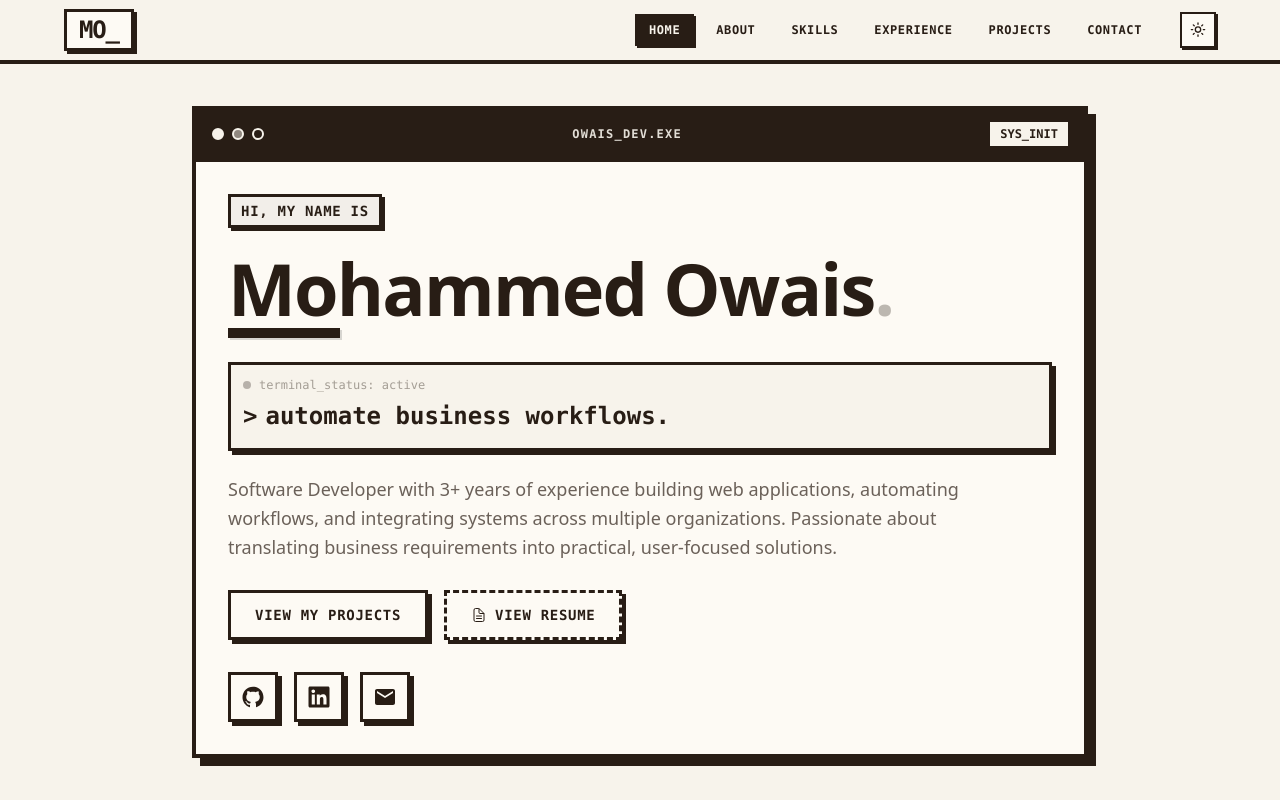
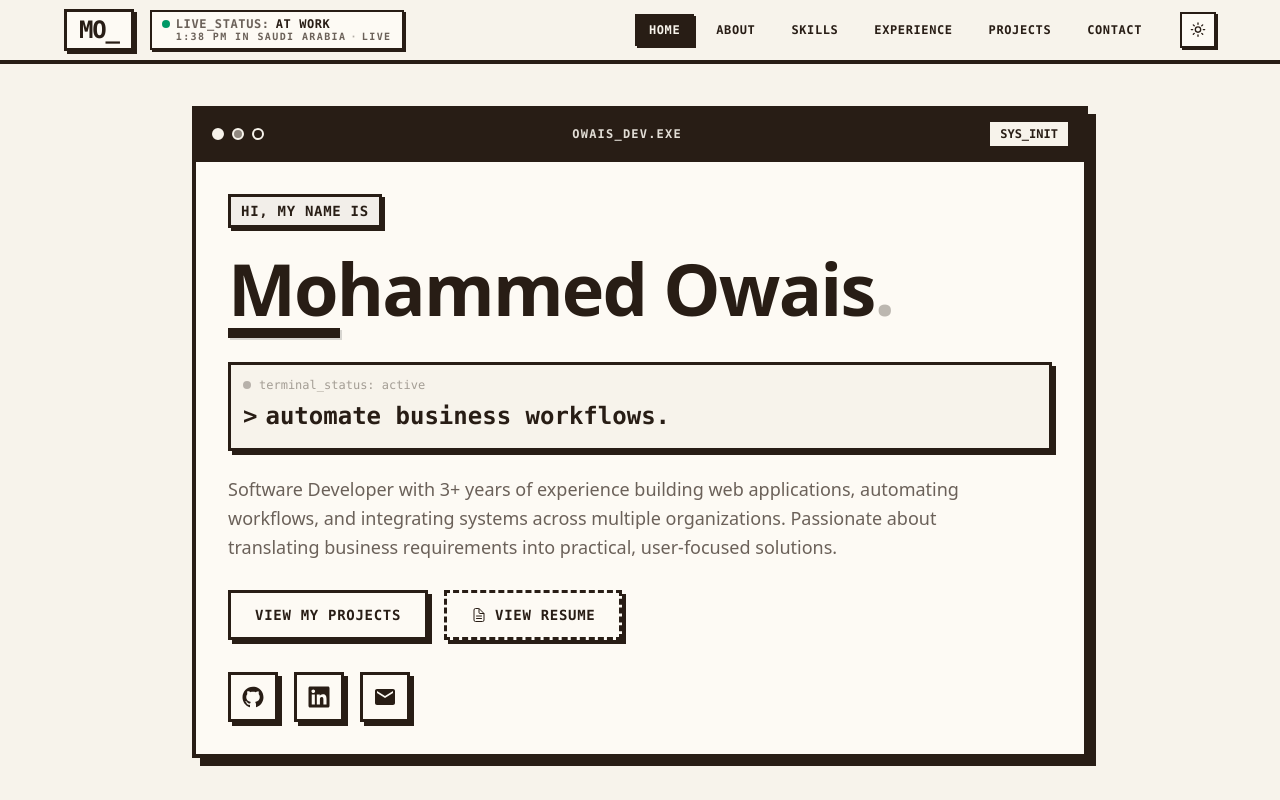
Before and after one commit to Razzakowais28/portfolio, a React (Vite) app: page / in a window 1280 px wide. Shown: the top 800 px of the page. Built offline with nearby package versions, Linux system fonts and the light colour scheme.

Commit message:
Add live status badge with Saudi Arabia time

```diff
--- /dev/null
+++ b/src/components/NavBar/LiveStatus.tsx
@@ -0,0 +1,69 @@
+import { useEffect, useState } from "react";
+import {
+  formatSaudiTime,
+  getCurrentStatus,
+  LOCATION_LABEL,
+  type LiveStatus as Status,
+} from "@/lib/live-status";
+import { cn } from "@/lib/utils";
+
+export default function LiveStatusBadge({ className }: { className?: string }) {
+  const [now, setNow] = useState(() => new Date());
+  const [status, setStatus] = useState<Status>(() => getCurrentStatus());
+
+  useEffect(() => {
+    const tick = () => {
+      const date = new Date();
+      setNow(date);
+      setStatus(getCurrentStatus(date));
+    };
+    tick();
+
+    const id = window.setInterval(tick, 1_000);
+    return () => window.clearInterval(id);
+  }, []);
+
+  const timeLabel = formatSaudiTime(now);
+  const presence = status.active ? "live" : "away";
+
+  return (
+    <div
+      className={cn(
+        "live-status inline-flex flex-col gap-0.5 font-mono text-foreground select-none",
+        "border-2 border-foreground bg-card px-2.5 py-1 sm:py-1.5 shadow-[2px_2px_0px_0px_var(--foreground)]",
+        className,
+      )}
+      aria-live="polite"
+      title={`${status.icon} ${status.label} · ${timeLabel} in ${LOCATION_LABEL}`}
+    >
+      <div className="flex items-center gap-1.5 text-[10px] sm:text-xs uppercase tracking-wider font-bold leading-none">
+        <span className="relative flex size-2 shrink-0" aria-hidden>
+          {status.active && (
+            <span className="absolute inline-flex size-full animate-ping rounded-full bg-emerald-600 opacity-60" />
+          )}
+          <span
+            className={cn(
+              "relative inline-flex size-2 rounded-full",
+              status.active
+                ? "bg-emerald-600"
+                : "bg-muted-foreground opacity-60",
+            )}
+          />
+        </span>
+        <span className="status-label text-muted-foreground hidden md:inline">
+          LIVE_STATUS:
+        </span>
+        <span className="status-value truncate">{status.label}</span>
+      </div>
+
+      <div className="pl-[14px] text-[9px] sm:text-[10px] uppercase tracking-[0.14em] text-muted-foreground font-semibold leading-none truncate">
+        <span className="hidden sm:inline">
+          {timeLabel} in {LOCATION_LABEL}
+        </span>
+        <span className="sm:hidden">{timeLabel} AST</span>
+        <span className="mx-1 opacity-50">·</span>
+        <span>{presence}</span>
+      </div>
+    </div>
+  );
+}
--- a/src/components/NavBar/NavigationBar.tsx
+++ b/src/components/NavBar/NavigationBar.tsx
@@ -1,6 +1,7 @@
 import { useState } from "react";
 import { CgMenu } from "react-icons/cg";
 import NavButton from "./NavButton";
+import LiveStatusBadge from "./LiveStatus";
 import { ModeToggle } from "@/components/mode-toggle";
 
 export default function NavigationBar() {
@@ -20,14 +21,17 @@ export default function NavigationBar() {
     ];
 
     return (
-        <nav className="fixed w-full top-0 flex px-6 md:px-16 h-16 bg-background text-foreground justify-between items-center border-b-4 border-foreground z-50 transition-colors duration-300">
-            {/* Neubrutalist Logo */}
-            <div className="font-mono font-black text-2xl border-3 border-foreground bg-card text-foreground px-3 py-0.5 shadow-[3px_3px_0px_0px_var(--foreground)] tracking-tighter select-none">
+        <nav className="fixed w-full top-0 flex px-4 sm:px-6 md:px-16 h-16 bg-background text-foreground justify-between items-center border-b-4 border-foreground z-50 transition-colors duration-300 gap-2 sm:gap-4">
+            {/* Logo + live status */}
+            <div className="flex items-center gap-2 sm:gap-4 min-w-0">
+                <div className="font-mono font-black text-2xl border-3 border-foreground bg-card text-foreground px-3 py-0.5 shadow-[3px_3px_0px_0px_var(--foreground)] tracking-tighter select-none shrink-0">
                     MO_
+                </div>
+                <LiveStatusBadge className="min-w-0 truncate" />
             </div>
 
             {/* Navigation and Mode Toggle */}
-            <div className="flex items-center gap-6">
+            <div className="flex items-center gap-6 shrink-0">
                 <ul className="hidden lg:flex space-x-2 items-center">
                     {navItems.map((item) => (
                         <li key={item.name}>
@@ -39,7 +43,6 @@ export default function NavigationBar() {
                 {/* Desktop Mode Toggle */}
                 <div className="hidden lg:block">
                     <ModeToggle />
-                </div>
                 </div>
 
                 {/* Mobile Mode Toggle and Menu Trigger */}
@@ -53,10 +56,11 @@ export default function NavigationBar() {
                         <CgMenu size={22} />
                     </button>
                 </div>
+            </div>
 
             {/* Mobile Dropdown Menu */}
             {isOpen && (
-                <div className="absolute top-[60px] left-0 w-full bg-background border-b-4 border-foreground flex flex-col items-stretch py-4 px-6 gap-2 z-10 transition-all duration-300 shadow-[0_4px_0px_0px_var(--foreground)] md:hidden">
+                <div className="absolute top-full left-0 w-full bg-background border-b-4 border-foreground flex flex-col items-stretch py-4 px-6 gap-2 z-10 transition-all duration-300 shadow-[0_4px_0px_0px_var(--foreground)] lg:hidden">
                     {navItems.map((item) => (
                         <NavButton onClick={toggleMenu} key={item.name} linkTo={item.linkTo}>
                             {item.name}
--- a/src/index.css
+++ b/src/index.css
@@ -144,3 +144,17 @@
     cursor: pointer;
   }
 }
+
+@keyframes status-blink {
+  0%,
+  100% {
+    opacity: 1;
+  }
+  50% {
+    opacity: 0.25;
+  }
+}
+
+@utility animate-status-blink {
+  animation: status-blink 1.4s steps(2, jump-none) infinite;
+}
--- /dev/null
+++ b/src/lib/live-status.ts
@@ -0,0 +1,107 @@
+export type StatusKey =
+  | "work"
+  | "coding"
+  | "building"
+  | "learning"
+  | "commuting"
+  | "break"
+  | "available"
+  | "gaming"
+  | "weekend"
+  | "sleeping";
+
+export type LiveStatus = {
+  key: StatusKey;
+  label: string;
+  icon: string;
+  active: boolean;
+};
+
+export const statuses: Record<StatusKey, Omit<LiveStatus, "key" | "active">> = {
+  work: { label: "AT WORK", icon: "💼" },
+  coding: { label: "CODING", icon: "💻" },
+  building: { label: "BUILDING SOMETHING", icon: "🛠️" },
+  learning: { label: "LEARNING", icon: "📚" },
+  commuting: { label: "COMMUTING", icon: "🚗" },
+  break: { label: "TAKING A BREAK", icon: "☕" },
+  available: { label: "AVAILABLE", icon: "🟢" },
+  gaming: { label: "GAMING", icon: "🎮" },
+  weekend: { label: "WEEKEND MODE", icon: "🌴" },
+  sleeping: { label: "SLEEPING", icon: "🌙" },
+};
+
+/** Saudi Arabia local clock (AST, UTC+3) — Sun–Thu work week. */
+export const TIMEZONE = "Asia/Riyadh";
+export const LOCATION_LABEL = "Saudi Arabia";
+
+const saudiTimeFormatter = new Intl.DateTimeFormat("en-US", {
+  timeZone: TIMEZONE,
+  hour: "numeric",
+  minute: "2-digit",
+  hour12: true,
+});
+
+export function formatSaudiTime(date = new Date()) {
+  return saudiTimeFormatter.format(date);
+}
+
+function getZonedParts(date: Date) {
+  const parts = new Intl.DateTimeFormat("en-GB", {
+    timeZone: TIMEZONE,
+    weekday: "short",
+    hour: "numeric",
+    minute: "numeric",
+    hourCycle: "h23",
+  }).formatToParts(date);
+
+  const get = (type: Intl.DateTimeFormatPartTypes) =>
+    parts.find((part) => part.type === type)?.value ?? "";
+
+  const weekdayMap: Record<string, number> = {
+    Sun: 0,
+    Mon: 1,
+    Tue: 2,
+    Wed: 3,
+    Thu: 4,
+    Fri: 5,
+    Sat: 6,
+  };
+
+  return {
+    day: weekdayMap[get("weekday")] ?? 0,
+    minutes: Number(get("hour")) * 60 + Number(get("minute")),
+  };
+}
+
+function resolveKey(day: number, minutes: number): StatusKey {
+  const isWeekday = day >= 0 && day <= 4; // Sunday–Thursday
+
+  if (isWeekday) {
+    if (minutes >= 7 * 60 && minutes < 16 * 60) return "work";
+    if (minutes >= 16 * 60 && minutes < 17 * 60) return "commuting";
+    if (minutes >= 17 * 60 && minutes < 20 * 60) return "available";
+    if (minutes >= 20 * 60 && minutes < 22 * 60) return "building";
+    if (minutes >= 22 * 60) return "gaming";
+    return "sleeping";
+  }
+
+  // Friday–Saturday
+  if (minutes >= 7 * 60 && minutes < 12 * 60) return "break";
+  if (minutes >= 12 * 60 && minutes < 18 * 60) return "available";
+  if (minutes >= 18 * 60 && minutes < 22 * 60) return "weekend";
+  if (minutes >= 22 * 60) return "gaming";
+  return "sleeping";
+}
+
+export function getCurrentStatus(date = new Date()): LiveStatus {
+  const { day, minutes } = getZonedParts(date);
+  const key = resolveKey(day, minutes);
+  const status = statuses[key];
+
+  return {
+    key,
+    label: status.label,
+    icon: status.icon,
+    active: key !== "sleeping",
+  };
+}
```
Lines whose indentation alone changed are shown as unchanged.
